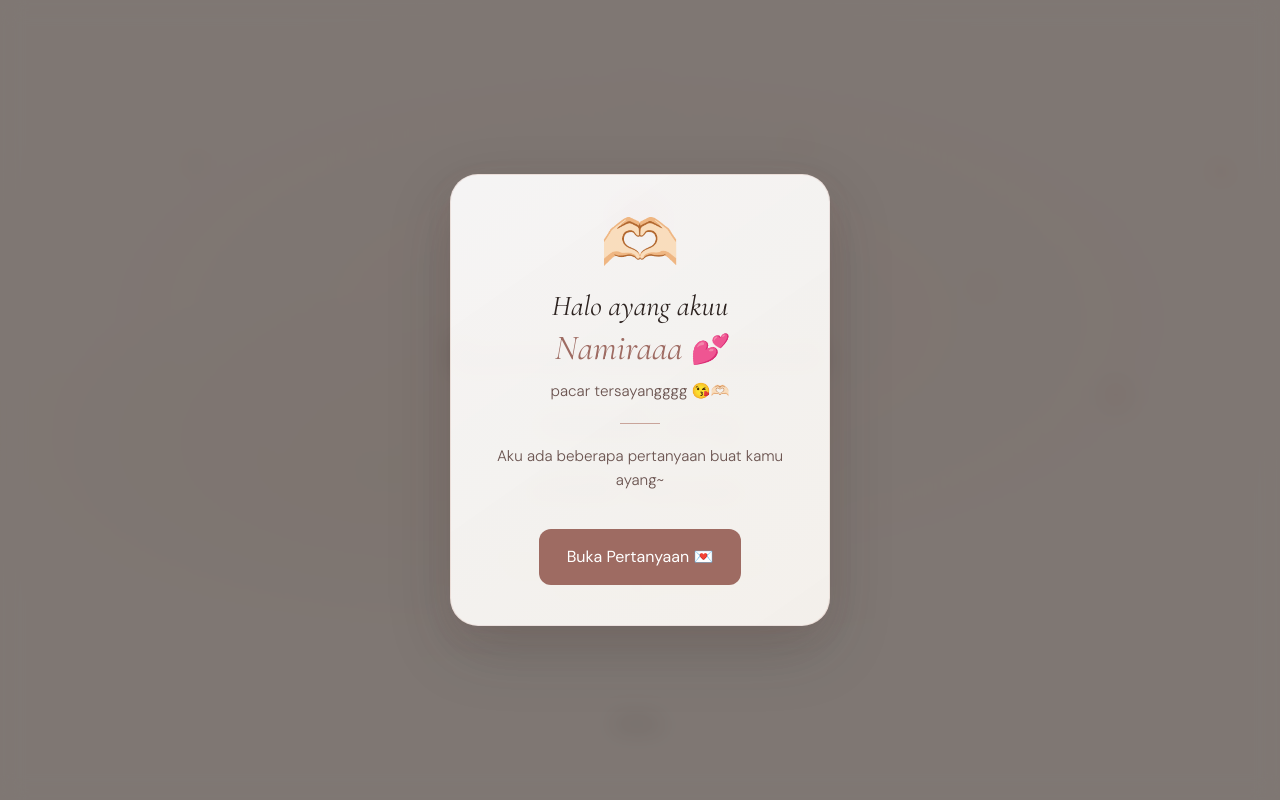
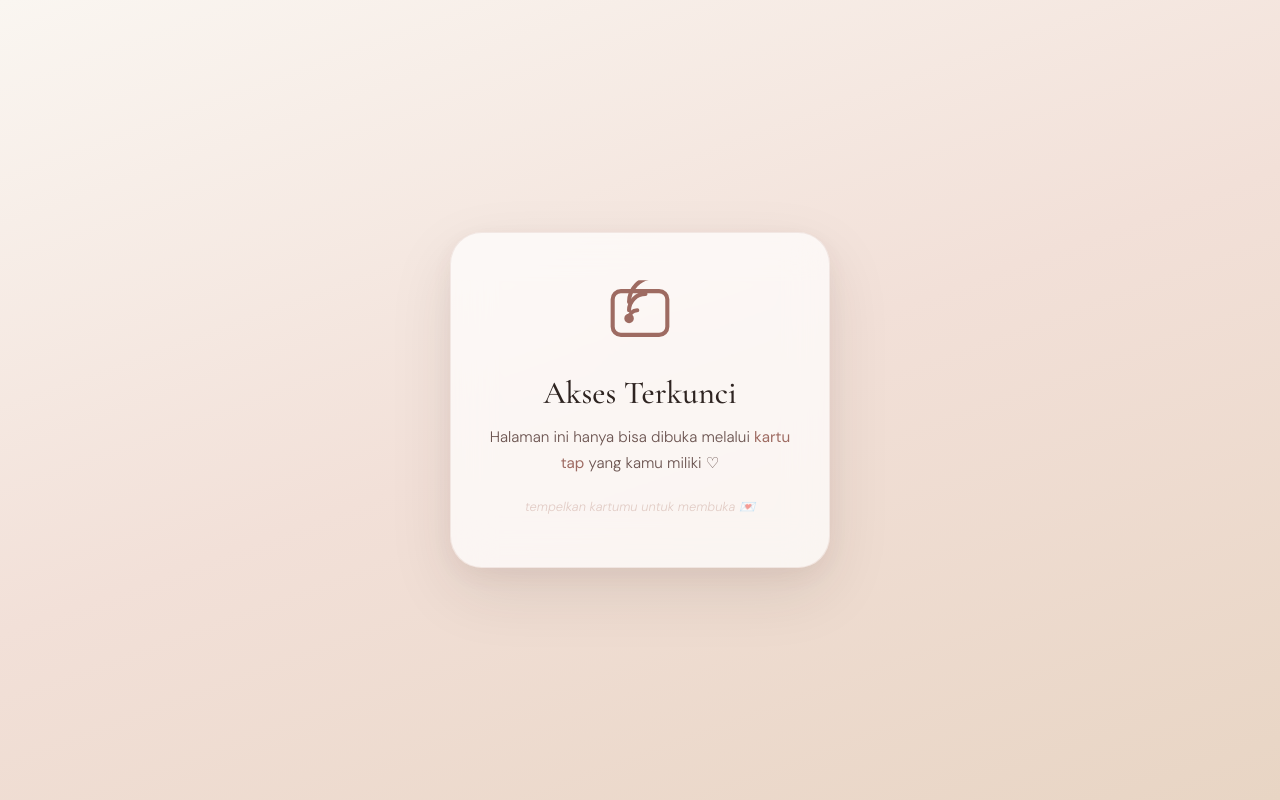
Before and after one commit to defaaryawar/hallobeb, a React (Vite) app: page / in a window 1280 px wide. Shown: the top 800 px of the page. Built offline with nearby package versions, Linux system fonts and the light colour scheme.

Commit message:
feat: Add core application structure, comprehensive styling, and dedicated Locked and NotFound pages.

```diff
--- a/src/App.tsx
+++ b/src/App.tsx
@@ -7,16 +7,25 @@ import MessageSection from "./sections/MessageSection";
 import EndingSection from "./sections/EndingSection";
 import FloatingPetals from "./components/FloatingPetals";
 import GiftModal from "./components/GiftModal";
+import LockedPage from "./pages/LockedPage";
+import NotFoundPage from "./pages/NotFoundPage";
+
+const SECRET_KEY = "/secure/nfc-access/270924131002170504/key-f8a2c9e1d7b3";
 
 export default function App() {
   const [showModal, setShowModal] = useState(true);
+  const path = window.location.pathname;
 
+  // Root path → locked page (tap card message)
+  if (path === "/") {
+    return <LockedPage />;
+  }
+
+  // Secret key path → real app
+  if (path === SECRET_KEY) {
     return (
       <>
-      {/* Interactive gift modal on first load */}
         {showModal && <GiftModal onDone={() => setShowModal(false)} />}
-
-      {/* Global floating petals overlay */}
         <FloatingPetals />
         <main>
           <HeroSection />
@@ -29,3 +38,7 @@ export default function App() {
       </>
     );
   }
+
+  // Any other path → 404
+  return <NotFoundPage />;
+}
--- a/src/index.css
+++ b/src/index.css
@@ -370,3 +370,148 @@ img {
   pointer-events: none;
   z-index: 0;
 }
+
+/* =============================================
+   LOCKED PAGE (NFC KEY CARD GATE)
+   ============================================= */
+
+.locked-page {
+  min-height: 100dvh;
+  display: flex;
+  align-items: center;
+  justify-content: center;
+  background: linear-gradient(160deg, #faf6f1 0%, #f2e0d8 50%, #e8d5c4 100%);
+  position: relative;
+  overflow: hidden;
+  padding: 24px;
+}
+
+.locked-card {
+  position: relative;
+  z-index: 1;
+  text-align: center;
+  max-width: 380px;
+  width: 100%;
+  padding: 48px 32px;
+  background: rgba(255, 255, 255, 0.7);
+  backdrop-filter: blur(20px);
+  -webkit-backdrop-filter: blur(20px);
+  border-radius: 32px;
+  border: 1px solid rgba(201, 164, 154, 0.2);
+  box-shadow:
+    0 24px 64px rgba(46, 36, 33, 0.1),
+    0 8px 24px rgba(158, 107, 98, 0.08);
+}
+
+.locked-icon {
+  color: var(--color-deep-rose);
+  margin-bottom: 20px;
+  display: inline-block;
+}
+
+.locked-title {
+  font-family: var(--font-serif);
+  font-size: 2rem;
+  font-weight: 500;
+  color: var(--color-ink);
+  margin: 0 0 12px;
+  line-height: 1.2;
+}
+
+.locked-desc {
+  font-family: var(--font-sans);
+  font-size: 0.95rem;
+  color: var(--color-ink-light);
+  line-height: 1.7;
+  margin: 0 0 20px;
+}
+
+.locked-highlight {
+  color: var(--color-deep-rose);
+  font-weight: 500;
+}
+
+.locked-hint {
+  font-family: var(--font-sans);
+  font-size: 0.8rem;
+  color: var(--color-muted-rose);
+  font-style: italic;
+}
+
+.locked-particles {
+  position: absolute;
+  inset: 0;
+  pointer-events: none;
+  display: flex;
+  align-items: center;
+  justify-content: center;
+  z-index: 0;
+}
+
+.locked-particle {
+  position: absolute;
+  font-size: 1rem;
+  color: var(--color-muted-rose);
+  opacity: 0;
+}
+
+/* =============================================
+   NOT FOUND (404) PAGE
+   ============================================= */
+
+.notfound-page {
+  min-height: 100dvh;
+  display: flex;
+  align-items: center;
+  justify-content: center;
+  background: linear-gradient(160deg, #faf6f1 0%, #e8d5c4 100%);
+  padding: 24px;
+}
+
+.notfound-card {
+  text-align: center;
+  max-width: 380px;
+  width: 100%;
+  padding: 48px 32px;
+  background: rgba(255, 255, 255, 0.7);
+  backdrop-filter: blur(20px);
+  -webkit-backdrop-filter: blur(20px);
+  border-radius: 32px;
+  border: 1px solid rgba(201, 164, 154, 0.2);
+  box-shadow:
+    0 24px 64px rgba(46, 36, 33, 0.1),
+    0 8px 24px rgba(158, 107, 98, 0.08);
+}
+
+.notfound-emoji {
+  font-size: 3.5rem;
+  display: block;
+  margin-bottom: 12px;
+  line-height: 1;
+}
+
+.notfound-title {
+  font-family: var(--font-serif);
+  font-size: 4rem;
+  font-weight: 600;
+  color: var(--color-deep-rose);
+  margin: 0 0 8px;
+  line-height: 1;
+  letter-spacing: -0.02em;
+}
+
+.notfound-desc {
+  font-family: var(--font-sans);
+  font-size: 1rem;
+  color: var(--color-ink);
+  margin: 0 0 8px;
+  line-height: 1.6;
+}
+
+.notfound-hint {
+  font-family: var(--font-sans);
+  font-size: 0.85rem;
+  color: var(--color-muted-rose);
+  font-style: italic;
+  margin: 0;
+}
--- /dev/null
+++ b/src/pages/LockedPage.tsx
@@ -0,0 +1,92 @@
+import { motion } from "motion/react";
+
+export default function LockedPage() {
+  return (
+    <div className="locked-page">
+      <motion.div
+        className="locked-card"
+        initial={{ opacity: 0, y: 30, scale: 0.95 }}
+        animate={{ opacity: 1, y: 0, scale: 1 }}
+        transition={{ duration: 0.8, ease: "easeOut" }}
+      >
+        {/* NFC icon */}
+        <motion.div
+          className="locked-icon"
+          animate={{ scale: [1, 1.08, 1] }}
+          transition={{ duration: 2.5, repeat: Infinity, ease: "easeInOut" }}
+        >
+          <svg
+            width="64"
+            height="64"
+            viewBox="0 0 24 24"
+            fill="none"
+            stroke="currentColor"
+            strokeWidth="1.5"
+            strokeLinecap="round"
+            strokeLinejoin="round"
+          >
+            {/* card body */}
+            <rect x="2" y="4" width="20" height="16" rx="3" />
+            {/* NFC waves */}
+            <path d="M8 14a3 3 0 0 1 3-3" />
+            <path d="M8 11a6 6 0 0 1 6-6" />
+            <path d="M8 8a9 9 0 0 1 9-9" />
+            <circle cx="8" cy="14" r="1" fill="currentColor" />
+          </svg>
+        </motion.div>
+
+        <motion.h1
+          className="locked-title"
+          initial={{ opacity: 0 }}
+          animate={{ opacity: 1 }}
+          transition={{ delay: 0.3, duration: 0.6 }}
+        >
+          Akses Terkunci
+        </motion.h1>
+
+        <motion.p
+          className="locked-desc"
+          initial={{ opacity: 0 }}
+          animate={{ opacity: 1 }}
+          transition={{ delay: 0.5, duration: 0.6 }}
+        >
+          Halaman ini hanya bisa dibuka melalui <span className="locked-highlight">kartu tap</span>{" "}
+          yang kamu miliki ♡
+        </motion.p>
+
+        <motion.div
+          className="locked-hint"
+          initial={{ opacity: 0 }}
+          animate={{ opacity: 0.5 }}
+          transition={{ delay: 0.8, duration: 0.6 }}
+        >
+          tempelkan kartumu untuk membuka 💌
+        </motion.div>
+      </motion.div>
+
+      {/* Soft floating particles */}
+      <div className="locked-particles">
+        {[...Array(6)].map((_, i) => (
+          <motion.span
+            key={i}
+            className="locked-particle"
+            initial={{ opacity: 0, y: 0 }}
+            animate={{
+              opacity: [0, 0.6, 0],
+              y: [-20, -80],
+              x: [0, (i % 2 === 0 ? 1 : -1) * (10 + i * 5)],
+            }}
+            transition={{
+              duration: 3 + i * 0.5,
+              repeat: Infinity,
+              delay: i * 0.7,
+              ease: "easeOut",
+            }}
+          >
+            ♡
+          </motion.span>
+        ))}
+      </div>
+    </div>
+  );
+}
--- /dev/null
+++ b/src/pages/NotFoundPage.tsx
@@ -0,0 +1,26 @@
+import { motion } from "motion/react";
+
+export default function NotFoundPage() {
+  return (
+    <div className="notfound-page">
+      <motion.div
+        className="notfound-card"
+        initial={{ opacity: 0, y: 30 }}
+        animate={{ opacity: 1, y: 0 }}
+        transition={{ duration: 0.7, ease: "easeOut" }}
+      >
+        <motion.div
+          className="notfound-emoji"
+          animate={{ rotate: [0, -10, 10, -5, 0] }}
+          transition={{ duration: 2, repeat: Infinity, repeatDelay: 3 }}
+        >
+          🔒
+        </motion.div>
+
+        <h1 className="notfound-title">404</h1>
+        <p className="notfound-desc">Halaman yang kamu cari tidak ditemukan</p>
+        <p className="notfound-hint">Pastikan kamu menggunakan link yang benar ya ♡</p>
+      </motion.div>
+    </div>
+  );
+}
```
Also changed, not shown: vercel.json (added). Lines whose indentation alone changed are shown as unchanged.
